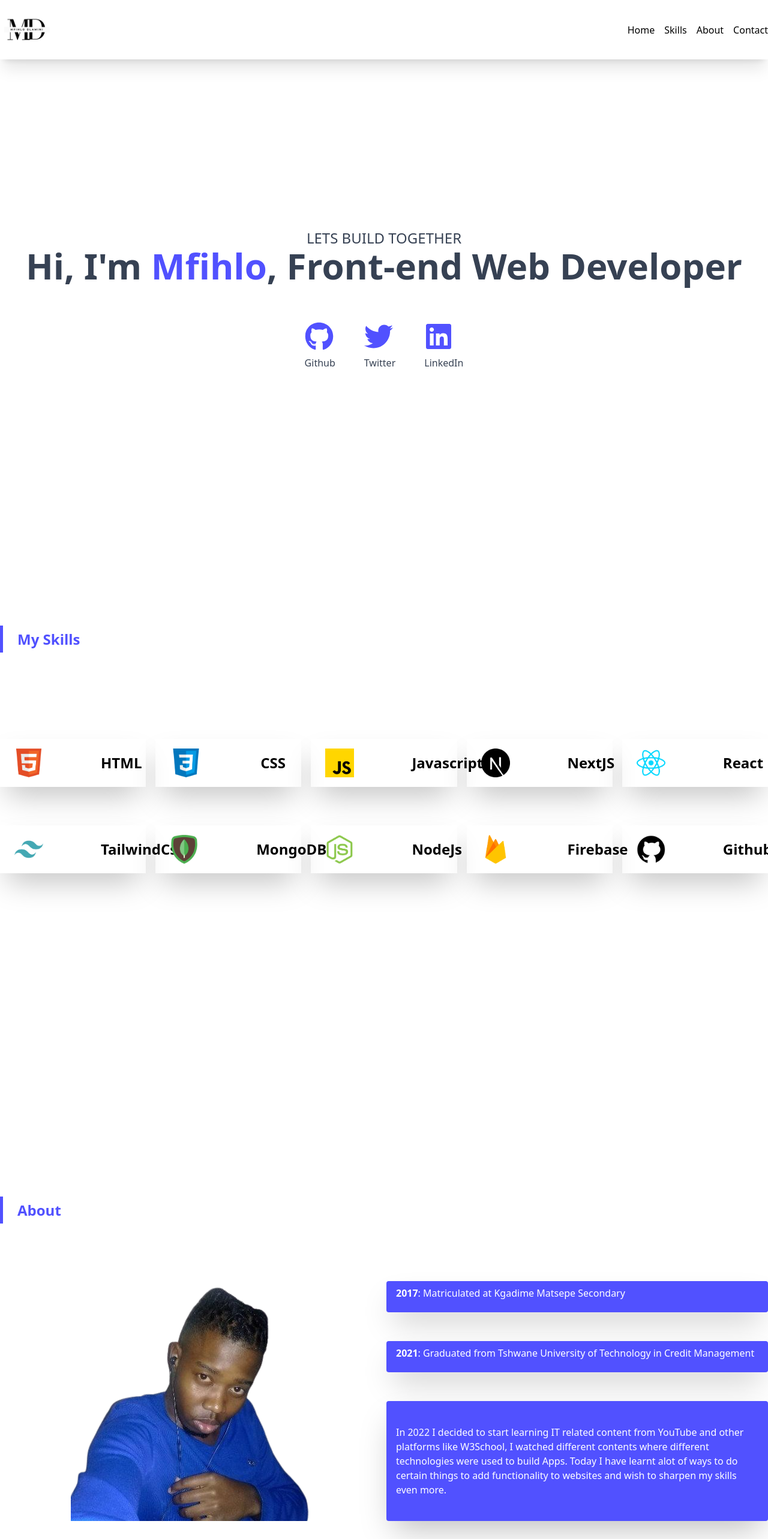
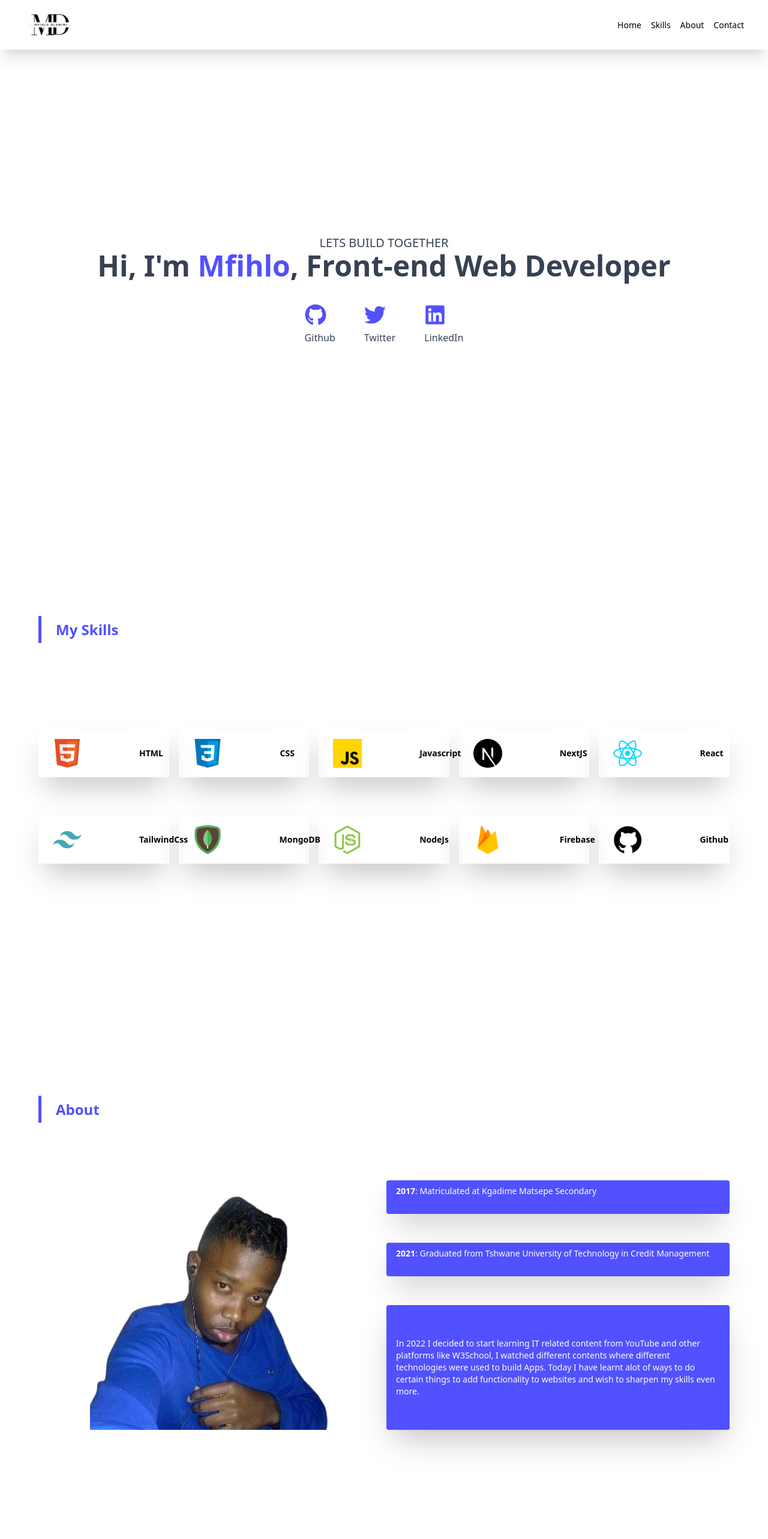
Before and after one commit to Sfiso-Divz/my-portfolio, a React (Vite) app: page / in a window 1280 px wide. Shown: the top 2566 px of the page at 60% size. Built offline with nearby package versions, Linux system fonts and the light colour scheme.

Commit message:
my react portfolio updated

```diff
--- a/package.json
+++ b/package.json
@@ -1,4 +1,5 @@
 {
+  "homepage": "https://Sfiso-Divz.github.io/my-portfolio",
   "name": "react-portfolio",
   "private": true,
   "version": "0.0.0",
@@ -7,7 +8,8 @@
     "dev": "vite",
     "build": "vite build",
     "lint": "eslint .",
-    "preview": "vite preview"
+    "preview": "vite preview",
+    "deploy": "gh-pages -d dist"
   },
   "dependencies": {
     "@tailwindcss/vite": "^4.0.9",
@@ -25,6 +27,7 @@
     "eslint-plugin-react": "^7.37.4",
     "eslint-plugin-react-hooks": "^5.0.0",
     "eslint-plugin-react-refresh": "^0.4.18",
+    "gh-pages": "^6.3.0",
     "globals": "^15.14.0",
     "vite": "^6.1.0"
   }
--- a/src/App.jsx
+++ b/src/App.jsx
@@ -10,7 +10,7 @@ function App() {
   return (
     <>
       <Navbar />
-      <div className="max-w-[1440px] mx-auto">
+      <div className="max-w-[1200px] mx-auto">
         <Header />
         <Skills />
         <About />
--- a/src/Components/About.jsx
+++ b/src/Components/About.jsx
@@ -1,25 +1,25 @@
-import { FaCloudArrowUp } from "react-icons/fa6";
+
 const About = () => {
     return (
-      <div id="about" className="h-screen w-full mt-42">
+      <div id="about" className="h-screen w-full mt-230 md:mt-4 px-6">
           <h1 className="md:pt-32 text-xl md:text-2xl font-bold text-[#5151FF] flex items-center gap-6"><div className="h-[45px] w-[5px] bg-[#5151FF] " />About</h1>
 
           <div className="flex justify-center items-center">
              <div className="grid grid-cols-1 md:grid-cols-2 gap-2 md:mt-24 w-full">
-             <div className="flex justify-center items-center gap-12">
-                  <img src="/assets/me-removebg-preview.png" alt="profile-pic" />
+             <div className="flex justify-center items-center gap-12 mt-12 md:mt-4">
+                  <img src="./assets/me-removebg-preview.png" alt="profile-pic" />
               </div>
 
               <div className="grid  grid-cols-1 grid-rows-4 md:grid-cols-4 w-full">
 
                   <div className="cols-span-2 md:col-span-4 py-2 px-4 shadow-2xl mb-12 bg-[#5151FF] text-white rounded-sm">
-                      <p><span className="font-bold">2017</span>: Matriculated at Kgadime Matsepe Secondary </p>
+                      <p className="text-sm"><span className="font-bold">2017</span>: Matriculated at Kgadime Matsepe Secondary </p>
                   </div>
                   <div className="cols-span-1 md:col-span-4 py-2 px-4 shadow-2xl mb-12  bg-[#5151FF] text-white rounded-sm">
-                      <p><span className="font-bold">2021</span>: Graduated from Tshwane University of Technology in Credit Management </p>
+                      <p className="text-sm"><span className="font-bold">2021</span>: Graduated from Tshwane University of Technology in Credit Management </p>
                   </div>
                   <div className="cols-span-1 md:col-span-4 row-span-4 py-2 px-4 shadow-2xl  bg-[#5151FF] text-white rounded-sm flex items-center">
-                      <p>In 2022 I decided to start learning IT related content from YouTube and other platforms like W3School, I watched different contents where different technologies were used to build Apps. Today I have learnt alot of ways to do certain things to add functionality to websites and wish to sharpen my skills even more.</p>
+                      <p className="text-sm">In 2022 I decided to start learning IT related content from YouTube and other platforms like W3School, I watched different contents where different technologies were used to build Apps. Today I have learnt alot of ways to do certain things to add functionality to websites and wish to sharpen my skills even more.</p>
                   </div>
 
               </div>
--- a/src/Components/Footer.jsx
+++ b/src/Components/Footer.jsx
@@ -1,7 +1,7 @@
 const Footer = () => {
   return (
-    <div className="bg-[#5151fe] mt-36">
-        <div className='max-w-[1140px] mx-auto'>
+    <div className="bg-[#5151fe] mt-150 md:mt-96">
+        <div className='max-w-[1140px] mx-auto '>
             <div className="flex justify-center items-center h-30 text-white">
                 <p>&copy; 2025</p>
                 <p> &nbsp; This Project was made by Mfihlo Dlamini</p>
--- a/src/Components/Header.jsx
+++ b/src/Components/Header.jsx
@@ -5,21 +5,21 @@ import { FaLinkedin } from "react-icons/fa";
 const Header = () => {
   return (
     <div id="home">
-        <div className='flex flex-col justify-center items-center h-screen text-center text-gray-700'>
-            <p className='text-lg md:text-xl lg:text-2xl'>LETS BUILD TOGETHER</p>
-            <h1 className='text-3xl md:text-5xl lg:text-6xl font-bold'>Hi, I'm <span className="text-[#5151FF] font-bold">Mfihlo</span>, Front-end Web Developer</h1>
+        <div className='flex flex-col justify-center items-center h-screen text-center text-gray-700 px-6'>
+            <p className='text-lg md:text-md lg:text-xl'>LETS BUILD TOGETHER</p>
+            <h1 className='text-3xl md:text-3xl lg:text-5xl font-bold'>Hi, I'm <span className="text-[#5151FF] font-bold">Mfihlo</span>, Front-end Web Developer</h1>
             {/* <p className="mt-6">Lorem ipsum dolor sit amet consectetur adipisicing elit. Minima, nostrum harum. Dolores at placeat doloremque nam pariatur cum laudantium reiciendis?</p> */}
-            <div className="flex gap-12 mt-12">
+            <div className="flex gap-12 mt-6">
                 <div className="flex flex-col justify-center items-center cursor-pointer hover:scale-105 ease-in-out duration-300">
-                    <a href="https://github.com/Sfiso-Divz" className="mt-2 md:mt-4 "><FaGithub size={48} className="text-[#5151FF] mb-2"/> Github</a>
+                    <a href="https://github.com/Sfiso-Divz" className="mt-2 md:mt-4 "><FaGithub size={36} className="text-[#5151FF] mb-2"/> Github</a>
                 </div>
                 <div className="flex flex-col justify-center items-center cursor-pointer hover:scale-105 ease-in-out duration-300">
 
-                    <a href="https://x.com/Sfiso_Divz" className="mt-2 md:mt-4 "><FaTwitter size={48} className="text-[#5151FF] mb-2"/>Twitter</a>
+                    <a href="https://x.com/Sfiso_Divz" className="mt-2 md:mt-4 "><FaTwitter size={36} className="text-[#5151FF] mb-2"/>Twitter</a>
                 </div>
                 <div className="flex flex-col justify-center items-center cursor-pointer hover:scale-105 ease-in-out duration-300">
 
-                    <a href="https://www.linkedin.com/in/mfihlo-dlamini-7193092a3/" className="mt-2 md:mt-4 "><FaLinkedin size={48} className="text-[#5151FF] mb-2"/> LinkedIn</a>
+                    <a href="https://www.linkedin.com/in/mfihlo-dlamini-7193092a3/" className="mt-2 md:mt-4 "><FaLinkedin size={36} className="text-[#5151FF] mb-2"/> LinkedIn</a>
                 </div>
             </div>
         </div>
--- a/src/Components/Navbar.jsx
+++ b/src/Components/Navbar.jsx
@@ -5,10 +5,10 @@ const Navbar = () => {
 
     // Desktop Navbar
     <div className="sticky top-0 bg-white z-50 shadow-xl w-full">
-        <div className='hidden md:flex justify-between items-center py-2 max-w-[1440px] mx-auto'>
-            <div className="w-24" ><a href="/#home"><img src="/assets/M (1).png" alt="logo" /></a></div>
+        <div className='hidden md:flex justify-between items-center max-w-[1200px] mx-auto'>
+            <div className="w-24" ><a href="/#home"><img src="./assets/M (1).png" alt="logo" /></a></div>
             <ul>
-                <li className='flex gap-4'>
+                <li className='flex gap-4 text-sm'>
                     <a href="/#home">Home</a>
                     <a href="/#skills">Skills</a>
                     <a href="/#about">About</a>
--- a/src/Components/Skills.jsx
+++ b/src/Components/Skills.jsx
@@ -1,48 +1,48 @@
 const Skills = () => {
   return (
     <div id="skills" className="h-screen">
-        <div className="md:pt-12">
+        <div className="md:pt-12 px-6">
           <h1 className="md:mt-24 text-xl md:text-2xl font-bold text-[#5151FF] flex items-center gap-6"><div className="h-[45px] w-[5px] bg-[#5151FF] " /> My Skills</h1>
           <div className="grid grid-cols-1 sm:grid-cols-3 md:grid-cols-5 gap-4 md:mt-24">
             <div className="flex items-center justify-around py-4 px-6 space-x-24 shadow-2xl mt-12 hover:scale-105 ease-in-outduration-300">
-                <img src="/assets/html.png" alt="html"  className="w-12"/>
-                <p className="font-bold text-lg md:text-2xl">HTML</p>
+                <img src="./assets/html.png" alt="html"  className="w-12"/>
+                <p className="font-bold text-sm md:text-md">HTML</p>
             </div>
             <div className="flex items-center justify-around py-4 px-6 space-x-24 shadow-2xl mt-12 hover:scale-105 ease-in-out duration-300">
-                <img src="/assets/css.png" alt="css"  className="w-12"/>
-                <p className="font-bold text-lg md:text-2xl">CSS</p>
+                <img src="./assets/css.png" alt="css"  className="w-12"/>
+                <p className="font-bold text-sm md:text-md">CSS</p>
             </div>
             <div className="flex items-center justify-around py-4 px-6 space-x-24 shadow-2xl mt-12 hover:scale-105 ease-in-out duration-300">
-                <img src="/assets/javascript.png" alt="javascript"  className="w-12"/>
-                <p className="font-bold text-lg md:text-2xl">Javascript</p>
+                <img src="./assets/javascript.png" alt="javascript"  className="w-12"/>
+                <p className="font-bold text-sm md:text-md">Javascript</p>
             </div>
             <div className="flex items-center justify-around py-4 px-6 space-x-24 shadow-2xl mt-12 hover:scale-105 ease-in-out duration-300">
-                <img src="/assets/nextjs.png" alt="nextjs"  className="w-12"/>
-                <p className="font-bold text-lg md:text-2xl">NextJS</p>
+                <img src="./assets/nextjs.png" alt="nextjs"  className="w-12"/>
+                <p className="font-bold text-sm md:text-md">NextJS</p>
             </div>
             <div className="flex items-center justify-around py-4 px-6 space-x-24 shadow-2xl mt-12 hover:scale-105 ease-in-out duration-300">
-                <img src="/assets/react.png" alt="react"  className="w-12"/>
-                <p className="font-bold text-lg md:text-2xl">React</p>
+                <img src="./assets/react.png" alt="react"  className="w-12"/>
+                <p className="font-bold text-sm md:text-md">React</p>
             </div>
             <div className="flex items-center justify-around py-4 px-6 space-x-24 shadow-2xl mt-12 hover:scale-105 ease-in-out duration-300">
-                <img src="/assets/tailwind.png" alt="tailwindcss"  className="w-12"/>
-                <p className="font-bold text-lg md:text-2xl">TailwindCss</p>
+                <img src="./assets/tailwind.png" alt="tailwindcss"  className="w-12"/>
+                <p className="font-bold text-sm md:text-md">TailwindCss</p>
             </div>
             <div className="flex items-center justify-around py-4 px-6 space-x-24 shadow-2xl mt-12 hover:scale-105 ease-in-out duration-300">
-                <img src="/assets/mongo.png" alt="mongodb"  className="w-12"/>
-                <p className="font-bold text-lg md:text-2xl">MongoDB</p>
+                <img src="./assets/mongo.png" alt="mongodb"  className="w-12"/>
+                <p className="font-bold text-sm md:text-md">MongoDB</p>
             </div>
             <div className="flex items-center justify-around py-4 px-6 space-x-24 shadow-2xl mt-12 hover:scale-105 ease-in-out duration-300">
-                <img src="/assets/node.png" alt="nodejs"  className="w-12"/>
-                <p className="font-bold text-lg md:text-2xl ">NodeJs</p>
+                <img src="./assets/node.png" alt="nodejs"  className="w-12"/>
+                <p className="font-bold text-sm md:text-md ">NodeJs</p>
             </div>
             <div className="flex items-center justify-around py-4 px-6 space-x-24 shadow-2xl mt-12 hover:scale-105 ease-in-out duration-300">
-                <img src="/assets/firebase.png" alt="firebase"  className="w-12"/>
-                <p className="font-bold text-lg md:text-2xl">Firebase</p>
+                <img src="./assets/firebase.png" alt="firebase"  className="w-12"/>
+                <p className="font-bold text-sm md:text-md">Firebase</p>
             </div>
             <div className="flex items-center justify-around py-4 px-6 space-x-24 shadow-2xl mt-12 hover:scale-105 ease-in-out duration-300">
-                <img src="/assets/github1.png" alt="github"  className="w-12"/>
-                <p className="font-bold text-lg md:text-2xl">Github</p>
+                <img src="./assets/github1.png" alt="github"  className="w-12"/>
+                <p className="font-bold text-sm md:text-md">Github</p>
             </div>
 
           </div>
--- a/vite.config.js
+++ b/vite.config.js
@@ -6,5 +6,7 @@ import tailwindcss from '@tailwindcss/vite'
 export default defineConfig({
   plugins: [react(),
     tailwindcss(),
+
   ],
+ base: '/my-portfolio/'
 })
```
Also changed, not shown: src/Components/Contact.jsx (+4 -4 lines), 1 other file (tests, documents, lock files or other folders).
